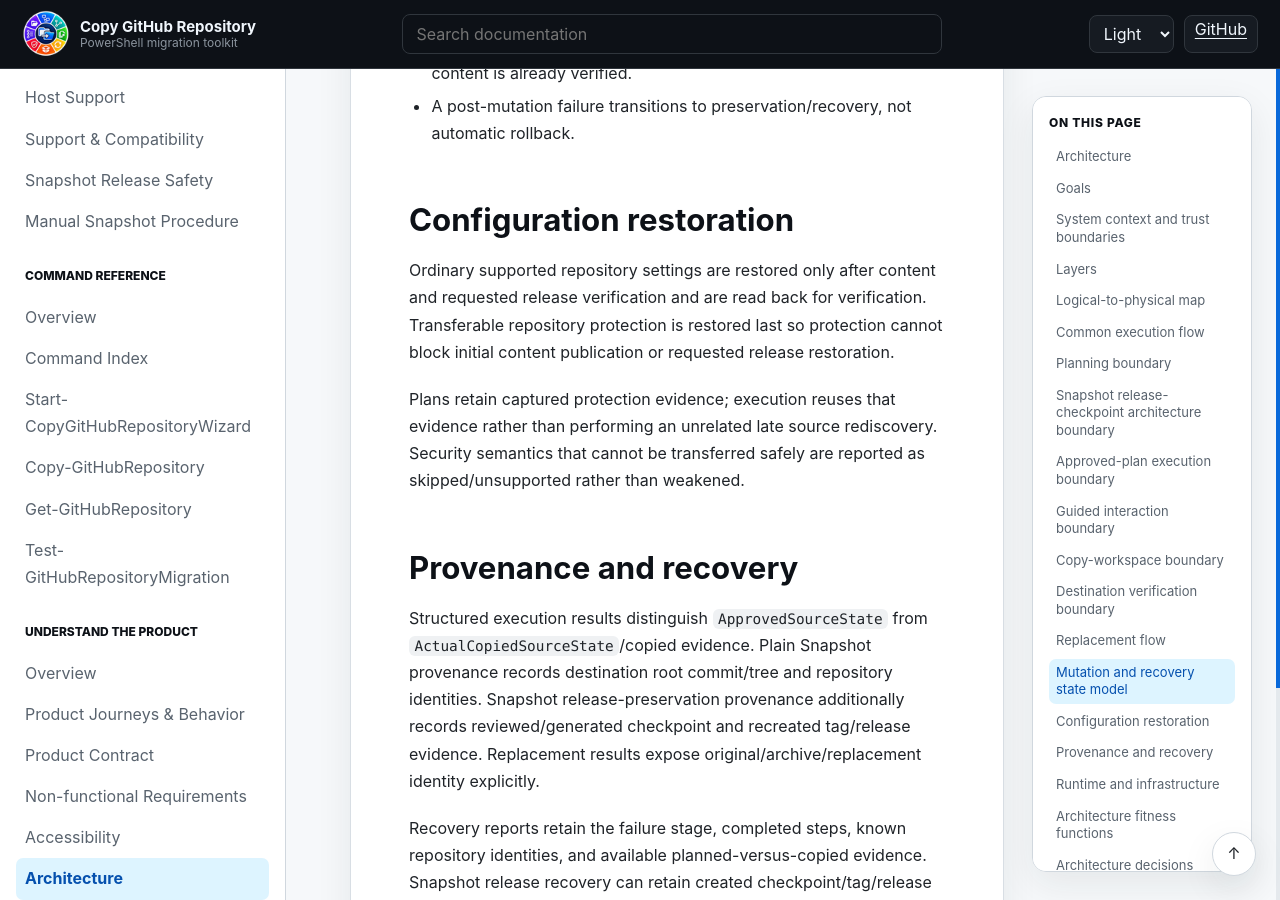
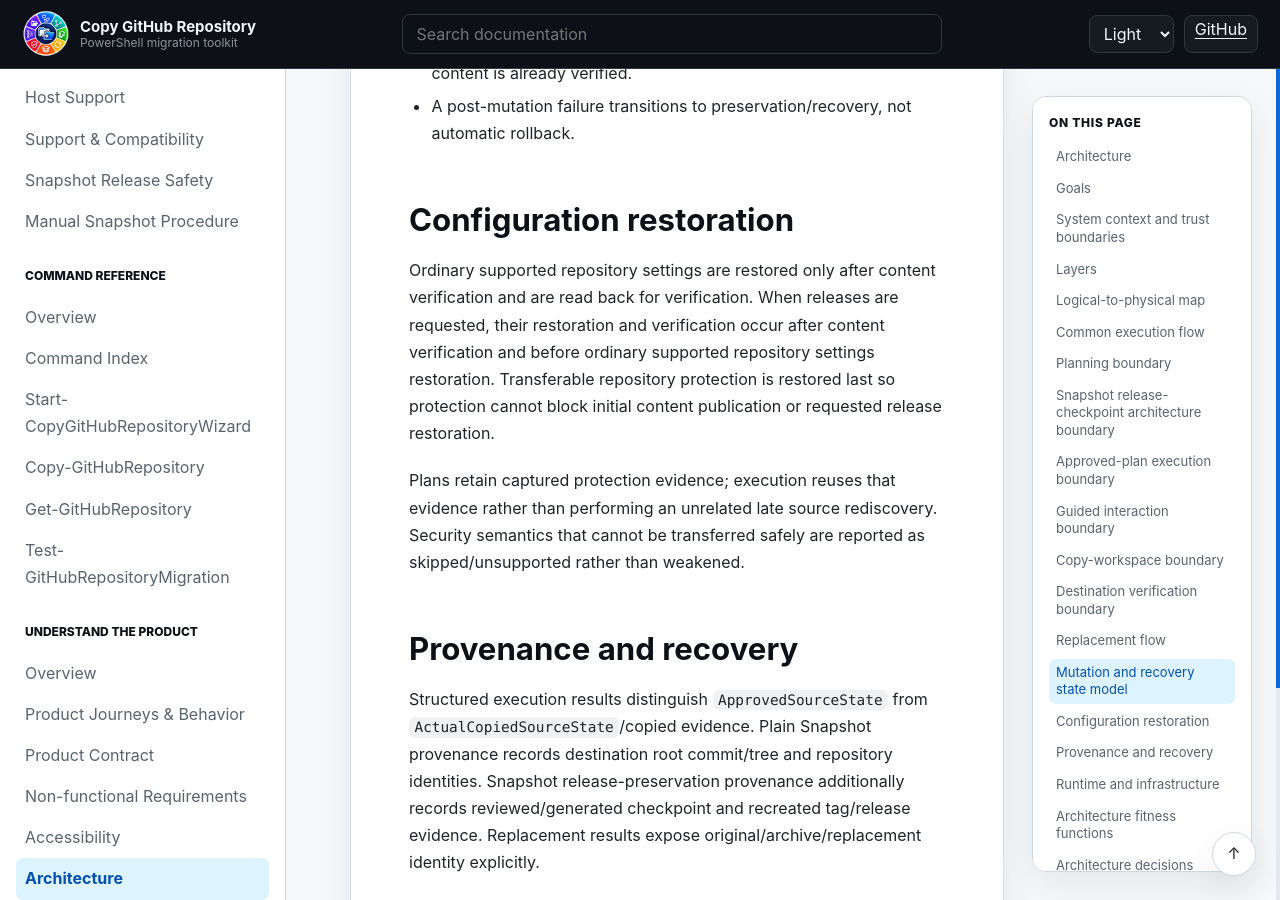
Before and after one commit to infoconex/copy-github-repo, a Jekyll site: the page built from docs/product/architecture.md, in a window 1280 px wide and 900 px high, scrolled down 10117 px. Built offline with Jekyll 4.4.1, drawn with Linux system fonts in a browser that asks for light colours.

Commit message:
Restore documented settings contract phrase

```diff
--- a/docs/product/architecture.md
+++ b/docs/product/architecture.md
@@ -216,7 +216,7 @@ Architectural interpretation:
 
 ## Configuration restoration
 
-Ordinary supported repository settings are restored only after content and requested release verification and are read back for verification. Transferable repository protection is restored last so protection cannot block initial content publication or requested release restoration.
+Ordinary supported repository settings are restored only after content verification and are read back for verification. When releases are requested, their restoration and verification occur after content verification and before ordinary supported repository settings restoration. Transferable repository protection is restored last so protection cannot block initial content publication or requested release restoration.
 
 Plans retain captured protection evidence; execution reuses that evidence rather than performing an unrelated late source rediscovery. Security semantics that cannot be transferred safely are reported as skipped/unsupported rather than weakened.
 
```
